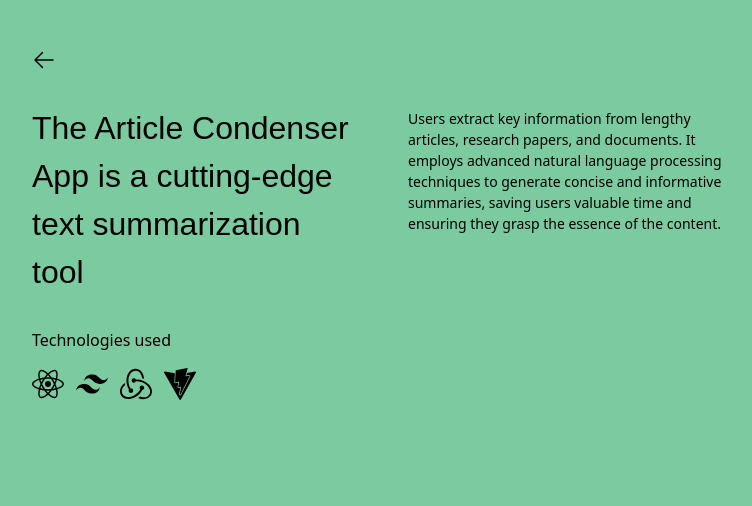
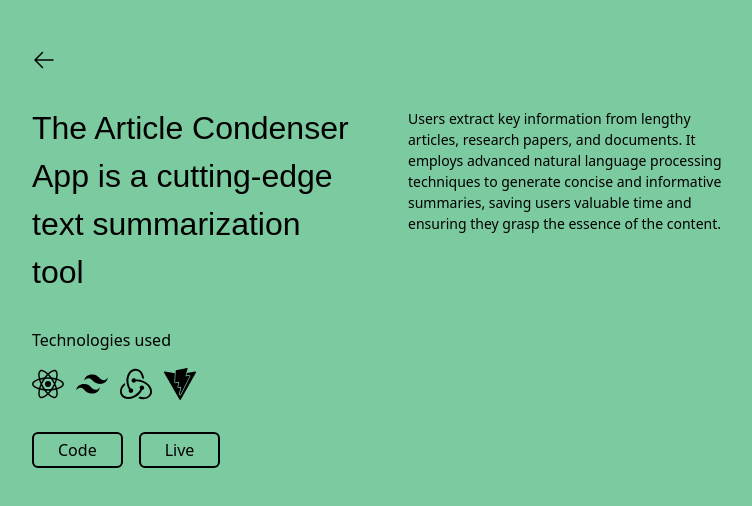
Before and after one commit to raamadithyan/portfolio, a Next.js app: page /portfolio/article-condense in a window 1280 px wide. Shown: the top 506 px of the page, without its empty margins (256-1008 px from the left). Built offline with nearby package versions, Linux system fonts and the light colour scheme; a web font is replaced by a local one.

Commit message:
code and live button added

```diff
--- a/src/components/CardDetails.jsx
+++ b/src/components/CardDetails.jsx
@@ -17,8 +17,8 @@ const rammetto = Rammetto_One({
 function CardDetails({ card }) {
   const router = useRouter();
   const pathid = router.query.id;
-
-  console.log(card);
+// console.log(router)
+  // console.log(card);
   return (
     <div className="flex h-fit justify-start  pt-[48px] w-[55%] text-white gap-12">
       {/* Coloum left */}
@@ -99,6 +99,27 @@ function CardDetails({ card }) {
 
           </div>
         </div>
+
+        {/* Code Links */}
+<>
+{ pathid==="kanban-board" &&
+        <div className ="flex gap-4">
+          <a target="/blank" href={pathid==="kanban-board" && "https://github.com/raamadithyan/kanban-panel"} style={{border:pathid === "kanban-board" ? "2px solid white" : "2px solid black",color: pathid === "kanban-board" ? "white" : "black"}} className="border-2 rounded-md px-6 py-1">Code</a>
+          <a  target="/blank" href={pathid==="kanban-board" && "https://kanban-edit.vercel.app/"} style={{border:pathid === "kanban-board" ? "2px solid white" : "2px solid black",color: pathid === "kanban-board" ? "white" : "black"}} className="border-2 rounded-md px-6 py-1">Live</a>
+
+          </div>
+}
+
+{ pathid==="article-condense" &&
+        <div className ="flex gap-4">
+          <a target="/blank" href={pathid==="article-condense" && "https://github.com/raamadithyan/Article-Condense"} style={{border:pathid === "kanban-board" ? "2px solid white" : "2px solid black",color: pathid === "kanban-board" ? "white" : "black"}} className="border-2 rounded-md px-6 py-1">Code</a>
+          <a  target="/blank" href={pathid==="article-condense" && "https://article-condense.vercel.app/"} style={{border:pathid === "kanban-board" ? "2px solid white" : "2px solid black",color: pathid === "kanban-board" ? "white" : "black"}} className="border-2 rounded-md px-6 py-1">Live</a>
+
+          </div>
+}
+
+          </>
+
       </div>
 
       {/* column right */}
--- a/src/pages/portfolio/[id].js
+++ b/src/pages/portfolio/[id].js
@@ -2,6 +2,8 @@ import { useRouter } from "next/router";
 // import { motion } from "framer-motion";
 import { cards } from "./index";
 import CardDetails from "@/components/CardDetails";
+
+
 export default function Details() {
   const router = useRouter();
   const pathid = router.query.id;
```
